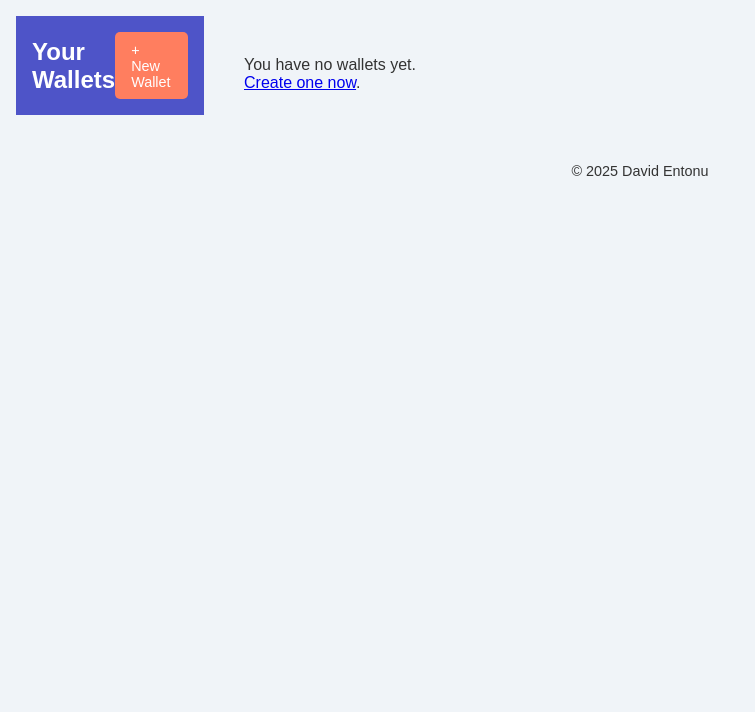
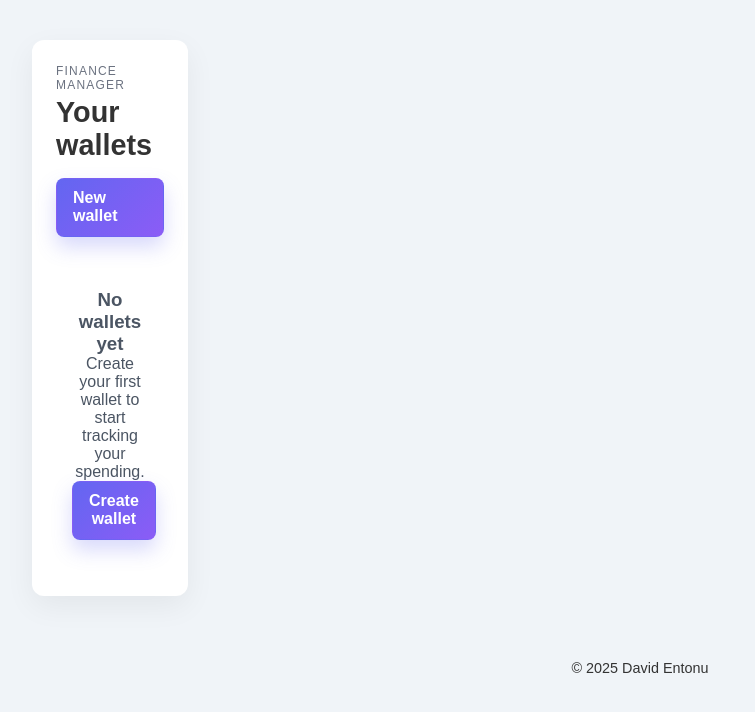
Before and after one commit to chaos-hunter/Finance-manager, a Django app: page /wallets/ in a window 1280 px wide. Shown: the part 50-762 px from the top of the page, without its empty margins (0-755 px from the left). Run offline with Django 5.2, Linux system fonts and the light colour scheme; a user stored in the database is signed in; data comes from the database, SQL or seed files in the repository.

Commit message:
Add React-based wallet interface

```diff
--- a/static/css/style.css
+++ b/static/css/style.css
@@ -288,3 +288,204 @@ footer {
   font-size: 0.9rem;
   margin-top: auto; /* pushes it to the bottom in a flex column */
 }
+
+/* React UI shell */
+.react-shell {
+  width: min(1100px, 100%);
+  margin: 1.5rem auto 2rem;
+  padding: 0 1rem;
+}
+
+.react-panel {
+  background: #fff;
+  border-radius: 12px;
+  padding: 1.5rem;
+  box-shadow: 0 10px 30px rgba(0,0,0,0.06);
+  display: flex;
+  flex-direction: column;
+  gap: 1.25rem;
+}
+
+.react-header {
+  display: flex;
+  align-items: center;
+  justify-content: space-between;
+  gap: 1rem;
+  flex-wrap: wrap;
+}
+
+.react-titles h1 {
+  margin: 0;
+  font-size: 1.8rem;
+}
+
+.react-kicker {
+  text-transform: uppercase;
+  letter-spacing: 0.1em;
+  font-size: 0.75rem;
+  color: #6b7280;
+  margin-bottom: 0.25rem;
+}
+
+.react-primary-btn,
+.react-ghost-btn,
+.react-danger-btn {
+  display: inline-flex;
+  align-items: center;
+  justify-content: center;
+  gap: 0.35rem;
+  border-radius: 8px;
+  padding: 0.65rem 1rem;
+  font-weight: 600;
+  text-decoration: none;
+  border: 1px solid transparent;
+  transition: transform 0.15s ease, box-shadow 0.2s ease, background 0.2s ease;
+}
+
+.react-primary-btn {
+  background: linear-gradient(135deg, #6366f1, #8b5cf6);
+  color: white;
+  box-shadow: 0 10px 20px rgba(99,102,241,0.25);
+}
+
+.react-ghost-btn {
+  background: #f4f5fb;
+  color: #4b5563;
+  border-color: #e5e7eb;
+}
+
+.react-danger-btn {
+  background: #fee2e2;
+  color: #b91c1c;
+  border-color: #fecdd3;
+}
+
+.react-primary-btn:hover,
+.react-ghost-btn:hover,
+.react-danger-btn:hover {
+  transform: translateY(-1px);
+  box-shadow: 0 8px 18px rgba(0,0,0,0.08);
+}
+
+.react-grid {
+  grid-template-columns: repeat(auto-fit, minmax(240px, 1fr));
+}
+
+.react-card {
+  border: 1px solid #edf2f7;
+  box-shadow: 0 6px 20px rgba(0,0,0,0.04);
+}
+
+.react-card-body {
+  display: flex;
+  flex-direction: column;
+  gap: 0.35rem;
+}
+
+.react-empty {
+  text-align: center;
+  padding: 2rem 1rem;
+  color: #4b5563;
+}
+
+.react-actions {
+  display: flex;
+  flex-wrap: wrap;
+  gap: 0.6rem;
+}
+
+.react-summary {
+  display: flex;
+  justify-content: space-between;
+  align-items: center;
+  gap: 1rem;
+}
+
+.react-metric {
+  display: flex;
+  flex-direction: column;
+  gap: 0.25rem;
+}
+
+.react-label {
+  font-size: 0.9rem;
+  color: #6b7280;
+}
+
+.react-value {
+  font-size: 1.6rem;
+  font-weight: 700;
+}
+
+.react-pill-row {
+  display: flex;
+  align-items: center;
+}
+
+.react-pill {
+  display: inline-flex;
+  align-items: center;
+  padding: 0.35rem 0.65rem;
+  border-radius: 999px;
+  font-weight: 600;
+  font-size: 0.85rem;
+}
+
+.react-pill-success {
+  background: #ecfdf3;
+  color: #15803d;
+}
+
+.react-pill-danger {
+  background: #fef2f2;
+  color: #b91c1c;
+}
+
+.react-transaction-card {
+  padding: 1.25rem;
+}
+
+.react-history-list {
+  list-style: none;
+  padding: 0;
+  margin: 1rem 0 0;
+  display: flex;
+  flex-direction: column;
+  gap: 0.75rem;
+}
+
+.react-history-list li {
+  display: grid;
+  grid-template-columns: 1fr 2fr auto;
+  gap: 0.75rem;
+  align-items: center;
+}
+
+.tx-date {
+  color: #6b7280;
+  font-size: 0.9rem;
+}
+
+.tx-reason {
+  font-weight: 600;
+}
+
+.tx-amount {
+  font-weight: 700;
+  text-align: right;
+}
+
+.react-muted {
+  color: #6b7280;
+}
+
+@media (max-width: 640px) {
+  .react-history-list li {
+    grid-template-columns: 1fr;
+    align-items: flex-start;
+  }
+
+  .react-actions {
+    flex-direction: column;
+  }
+}
--- /dev/null
+++ b/static/js/react-ui.js
@@ -0,0 +1,236 @@
+(function () {
+  const currency = (value) => {
+    const numberValue = typeof value === 'number' ? value : parseFloat(value || 0);
+    return new Intl.NumberFormat('en-US', {
+      style: 'currency',
+      currency: 'USD',
+      minimumFractionDigits: 2,
+    }).format(numberValue || 0);
+  };
+
+  const parseJSONScript = (id) => {
+    const el = document.getElementById(id);
+    if (!el) return null;
+    try {
+      return JSON.parse(el.textContent);
+    } catch (err) {
+      console.error('Unable to parse JSON script', id, err);
+      return null;
+    }
+  };
+
+  const Pill = ({ label, tone }) =>
+    React.createElement('span', { className: `react-pill react-pill-${tone}` }, label);
+
+  const SectionHeader = ({ title, subtitle, actionLabel, actionHref }) => {
+    const action = actionHref
+      ? React.createElement(
+          'a',
+          { className: 'react-primary-btn', href: actionHref },
+          actionLabel || 'Create'
+        )
+      : null;
+
+    return React.createElement(
+      'div',
+      { className: 'react-header' },
+      [
+        React.createElement(
+          'div',
+          { className: 'react-titles', key: 'titles' },
+          [
+            React.createElement('p', { className: 'react-kicker', key: 'kicker' }, subtitle || 'Dashboard'),
+            React.createElement('h1', { key: 'title' }, title),
+          ]
+        ),
+        action && React.createElement(React.Fragment, { key: 'action' }, action),
+      ].filter(Boolean)
+    );
+  };
+
+  const WalletCard = ({ wallet }) => {
+    const remaining = wallet.remainingBalance;
+    const statusPill =
+      remaining === null || remaining === undefined
+        ? null
+        : Pill({
+            label: `${remaining >= 0 ? 'Remaining' : 'Overspent'}: ${currency(Math.abs(remaining))}`,
+            tone: remaining >= 0 ? 'success' : 'danger',
+          });
+
+    return React.createElement(
+      'a',
+      { className: 'wallet-card react-card', href: wallet.detailUrl },
+      [
+        React.createElement('div', { className: 'wallet-icon', key: 'icon' }),
+        React.createElement(
+          'div',
+          { className: 'react-card-body', key: 'body' },
+          [
+            React.createElement('h3', { className: 'wallet-label', key: 'title' }, wallet.name),
+            React.createElement(
+              'p',
+              { className: 'wallet-total', key: 'total' },
+              `Spent so far: ${currency(wallet.totalSpent)}`
+            ),
+            statusPill && React.createElement('div', { key: 'pill' }, statusPill),
+          ].filter(Boolean)
+        ),
+      ]
+    );
+  };
+
+  const EmptyState = ({ createUrl }) =>
+    React.createElement(
+      'div',
+      { className: 'react-empty' },
+      [
+        React.createElement('h3', { key: 'title' }, 'No wallets yet'),
+        React.createElement(
+          'p',
+          { key: 'copy' },
+          'Create your first wallet to start tracking your spending.'
+        ),
+        React.createElement(
+          'a',
+          { className: 'react-primary-btn', href: createUrl, key: 'cta' },
+          'Create wallet'
+        ),
+      ]
+    );
+
+  const WalletGrid = ({ wallets, createUrl }) =>
+    React.createElement(
+      'section',
+      { className: 'react-panel' },
+      [
+        SectionHeader({ title: 'Your wallets', subtitle: 'Finance Manager', actionLabel: 'New wallet', actionHref: createUrl }),
+        wallets.length
+          ? React.createElement(
+              'div',
+              { className: 'wallet-grid react-grid', key: 'grid' },
+              wallets.map((wallet) => React.createElement(WalletCard, { key: wallet.id, wallet }))
+            )
+          : React.createElement(EmptyState, { createUrl, key: 'empty' }),
+      ]
+    );
+
+  const ActionBar = ({ actions }) =>
+    React.createElement(
+      'div',
+      { className: 'react-actions' },
+      [
+        React.createElement(
+          'a',
+          { key: 'add', className: 'react-primary-btn', href: actions.addTransaction },
+          '+ Add transaction'
+        ),
+        React.createElement(
+          'a',
+          { key: 'print', className: 'react-ghost-btn', href: actions.printStatement },
+          '🖨️ Print statement'
+        ),
+        React.createElement(
+          'a',
+          { key: 'topup', className: 'react-ghost-btn', href: actions.topUp },
+          '➕ Add funds'
+        ),
+        React.createElement(
+          'a',
+          { key: 'delete', className: 'react-danger-btn', href: actions.deleteWallet },
+          '🗑️ Delete wallet'
+        ),
+      ]
+    );
+
+  const TransactionList = ({ transactions }) =>
+    React.createElement(
+      'div',
+      { className: 'react-transaction-card react-card' },
+      [
+        React.createElement('h3', { key: 'title' }, 'History'),
+        transactions.length === 0
+          ? React.createElement('p', { key: 'empty', className: 'react-muted' }, 'No transactions yet.')
+          : React.createElement(
+              'ul',
+              { key: 'list', className: 'react-history-list' },
+              transactions.map((tx) =>
+                React.createElement(
+                  'li',
+                  { key: tx.id },
+                  [
+                    React.createElement('span', { className: 'tx-date', key: 'date' }, tx.date),
+                    React.createElement('span', { className: 'tx-reason', key: 'reason' }, tx.reason),
+                    React.createElement('span', { className: 'tx-amount', key: 'amount' }, currency(tx.amount)),
+                  ]
+                )
+              )
+            ),
+      ]
+    );
+
+  const WalletDetail = ({ wallet, actions }) => {
+    const remaining = wallet.remainingBalance;
+    const balancePill =
+      remaining === null || remaining === undefined
+        ? null
+        : Pill({
+            label: `${remaining >= 0 ? 'Remaining' : 'Overspent'}: ${currency(Math.abs(remaining))}`,
+            tone: remaining >= 0 ? 'success' : 'danger',
+          });
+
+    return React.createElement(
+      'section',
+      { className: 'react-panel react-detail' },
+      [
+        SectionHeader({ title: wallet.name, subtitle: 'Wallet overview' }),
+        React.createElement(
+          'div',
+          { className: 'react-summary react-card', key: 'summary' },
+          [
+            React.createElement('div', { className: 'react-metric', key: 'spent' }, [
+              React.createElement('p', { className: 'react-label', key: 'label' }, 'Total spent'),
+              React.createElement('div', { className: 'react-value', key: 'value' }, currency(wallet.totalSpent)),
+            ]),
+            balancePill && React.createElement('div', { className: 'react-pill-row', key: 'pill' }, balancePill),
+          ].filter(Boolean)
+        ),
+        ActionBar({ actions }),
+        TransactionList({ transactions: wallet.transactions || [] }),
+      ]
+    );
+  };
+
+  const mountWalletList = () => {
+    const container = document.getElementById('react-wallet-list');
+    if (!container) return;
+    const data = parseJSONScript('wallet-list-data');
+    const wallets = Array.isArray(data) ? data : [];
+    const root = ReactDOM.createRoot(container);
+    root.render(React.createElement(WalletGrid, { wallets, createUrl: container.dataset.createUrl }));
+  };
+
+  const mountWalletDetail = () => {
+    const container = document.getElementById('react-wallet-detail');
+    if (!container) return;
+    const data = parseJSONScript('wallet-detail-data');
+    if (!data) return;
+    const root = ReactDOM.createRoot(container);
+    root.render(
+      React.createElement(WalletDetail, {
+        wallet: data,
+        actions: data.actions || {
+          addTransaction: container.dataset.addUrl,
+          printStatement: container.dataset.statementUrl,
+          deleteWallet: container.dataset.deleteUrl,
+          topUp: container.dataset.topupUrl,
+        },
+      })
+    );
+  };
+
+  document.addEventListener('DOMContentLoaded', () => {
+    mountWalletList();
+    mountWalletDetail();
+  });
+})();
--- a/templates/base.html
+++ b/templates/base.html
@@ -6,6 +6,8 @@
   <meta charset="UTF-8">
   <title>{% block title %}Finance Manager{% endblock %}</title>
   <link rel="stylesheet" href="{% static 'css/style.css' %}">
+  <script crossorigin src="https://unpkg.com/react@18/umd/react.production.min.js" defer></script>
+  <script crossorigin src="https://unpkg.com/react-dom@18/umd/react-dom.production.min.js" defer></script>
 </head>
 <body class="{% block body_class %}{% endblock %}">
 <header>
@@ -47,7 +49,8 @@
     &copy; 2025 David Entonu
   </footer>
 
-  <script src="{% static 'js/main.js' %}"></script>
+  <script src="{% static 'js/react-ui.js' %}" defer></script>
+  <script src="{% static 'js/main.js' %}" defer></script>
   {% block extra_js %}{% endblock %}
 </body>
 </html>
--- a/templates/wallets/wallet_list.html
+++ b/templates/wallets/wallet_list.html
@@ -2,20 +2,6 @@
 {% block title %}Your Wallets{% endblock %}
 
 {% block content %}
-  <header class="dashboard-header">
-    <h2>Your Wallets</h2>
-    <a href="{% url 'wallet_create' %}" class="btn-create-wallet">+ New Wallet</a>
-  </header>
-
-  <div id="walletContainer" class="wallet-grid">
-    {% for w in wallets %}
-      <a href="{% url 'wallet_detail' w.pk %}" class="wallet-card">
-        <div class="wallet-icon"></div>
-        <div class="wallet-label">{{ w.name }}</div>
-        <div class="wallet-total">Spent: ${{ w.total_spent }}</div>
-      </a>
-    {% empty %}
-      <p>You have no wallets yet. <a href="{% url 'wallet_create' %}">Create one now</a>.</p>
-    {% endfor %}
-  </div>
+  <div id="react-wallet-list" class="react-shell" data-create-url="{% url 'wallet_create' %}"></div>
+  {{ wallet_data|json_script:"wallet-list-data" }}
 {% endblock %}
--- a/wallets/views.py
+++ b/wallets/views.py
@@ -14,6 +14,7 @@ from decimal import Decimal
 from django.contrib.auth.decorators import login_required
 from django.shortcuts import get_object_or_404, redirect, render
 from django.contrib import messages
+from django.urls import reverse
 from .models import Wallet
 
 @login_required
@@ -31,7 +32,26 @@ def wallet_delete(request, pk):
 @login_required
 def wallet_list(request):
     wallets = Wallet.objects.filter(user=request.user)
-    return render(request, 'wallets/wallet_list.html', {'wallets': wallets})
+    wallet_data = [
+        {
+            "id": wallet.pk,
+            "name": wallet.name,
+            "totalSpent": float(wallet.total_spent or 0),
+            "remainingBalance": float(wallet.remaining_balance)
+            if wallet.remaining_balance is not None
+            else None,
+            "detailUrl": reverse("wallet_detail", args=[wallet.pk]),
+        }
+        for wallet in wallets
+    ]
+    return render(
+        request,
+        'wallets/wallet_list.html',
+        {
+            'wallets': wallets,
+            'wallet_data': wallet_data,
+        },
+    )
 
 @login_required
 def wallet_detail(request, pk):
@@ -43,11 +63,36 @@ def wallet_detail(request, pk):
         tx.save()
         return redirect('wallet_detail', pk=pk)
 
+    wallet_data = {
+        "id": wallet.pk,
+        "name": wallet.name,
+        "remainingBalance": float(wallet.remaining_balance)
+        if wallet.remaining_balance is not None
+        else None,
+        "totalSpent": float(wallet.total_spent or 0),
+        "transactions": [
+            {
+                "id": tx.pk,
+                "date": tx.date.strftime("%Y-%m-%d"),
+                "reason": tx.reason,
+                "amount": float(tx.amount or 0),
+            }
+            for tx in wallet.transactions.all()
+        ],
+        "actions": {
+            "addTransaction": reverse('transaction_create', args=[pk]),
+            "printStatement": reverse('wallet_statement', args=[pk]),
+            "deleteWallet": reverse('wallet_delete', args=[pk]),
+            "topUp": reverse('wallet_topup', args=[pk]),
+        },
+    }
+
     return render(request, 'wallets/wallet_detail.html', {
         'wallet': wallet,
         'tx_form': tx_form,
         'transactions': wallet.transactions.all(),
         'total': wallet.total_spent,
+        'wallet_data': wallet_data,
     })
 
 @login_required
```
Also changed, not shown: templates/wallets/wallet_detail.html (+7 -53 lines).
